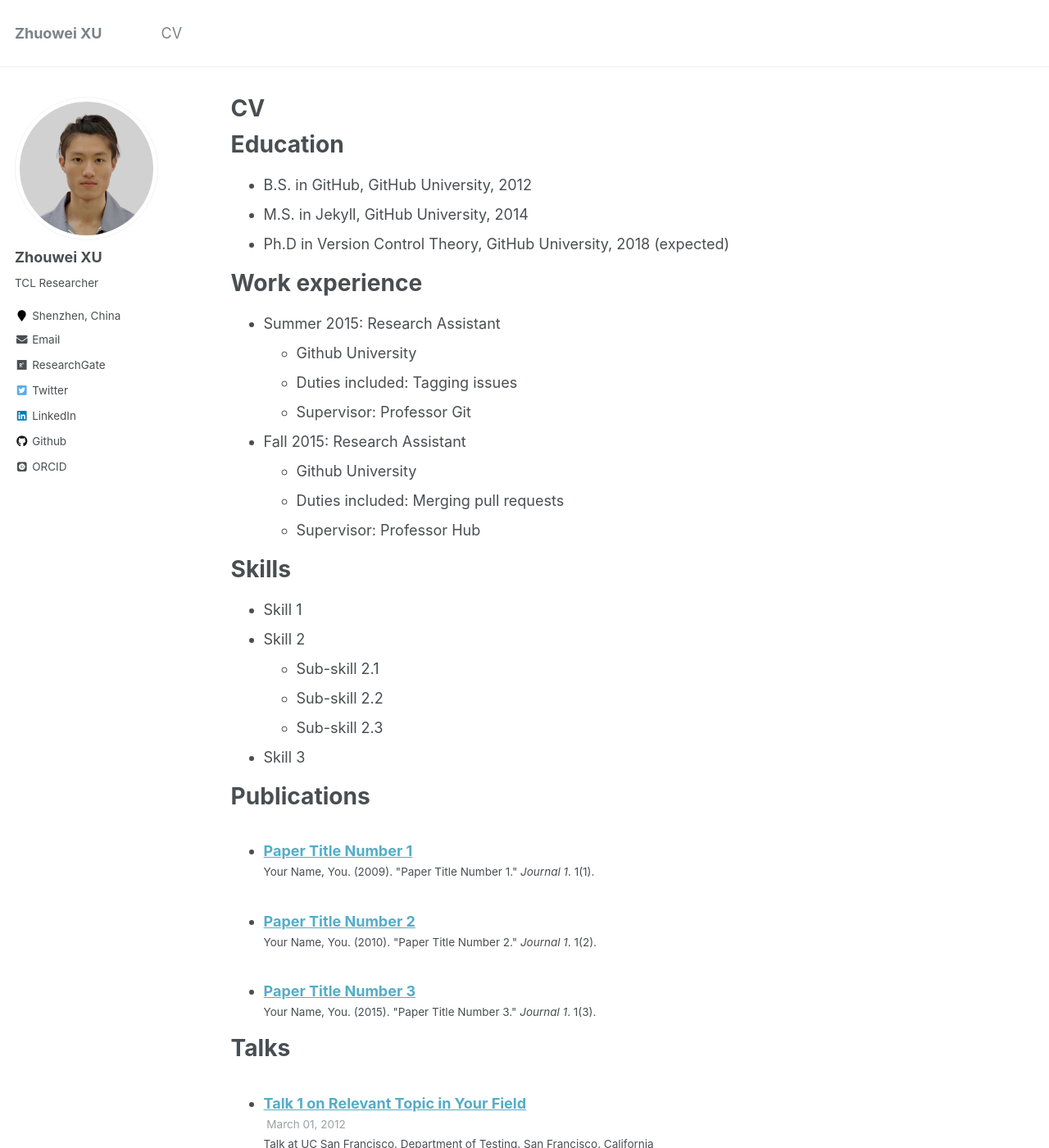
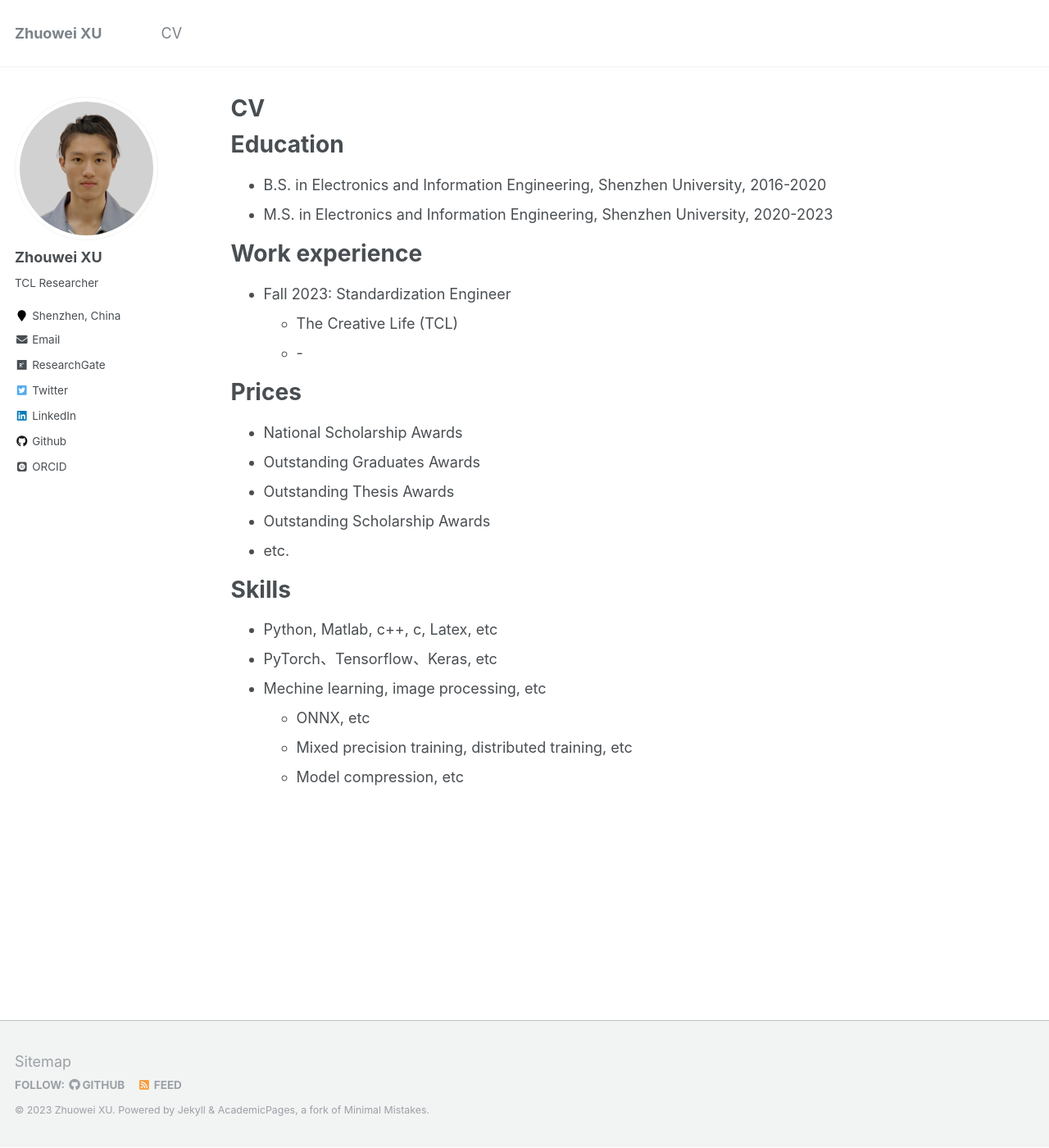
Before and after one commit to zw-xxx/zw-xxxX.github.io, a Jekyll site: the page built from _pages/cv.md, in a window 1280 px wide and 1400 px high. Shown: the whole window at 82% size. Built offline with Jekyll 4.4.1, drawn with Linux system fonts in a browser that asks for light colours; some web fonts are replaced; some of the changed text lies outside the part shown.

Commit message:
Update cv.md

```diff
--- a/_pages/cv.md
+++ b/_pages/cv.md
@@ -11,49 +11,29 @@ redirect_from:
 
 Education
 ======
-* B.S. in GitHub, GitHub University, 2012
-* M.S. in Jekyll, GitHub University, 2014
-* Ph.D in Version Control Theory, GitHub University, 2018 (expected)
+* B.S. in Electronics and Information Engineering, Shenzhen University, 2016-2020
+* M.S. in Electronics and Information Engineering, Shenzhen University, 2020-2023
+
 
 Work experience
 ======
-* Summer 2015: Research Assistant
-  * Github University
-  * Duties included: Tagging issues
-  * Supervisor: Professor Git
+* Fall 2023: Standardization Engineer
+  * The Creative Life (TCL)
+  * -
 
-* Fall 2015: Research Assistant
-  * Github University
-  * Duties included: Merging pull requests
-  * Supervisor: Professor Hub
+Prices
+======
+* National Scholarship Awards
+* Outstanding Graduates Awards
+* Outstanding Thesis Awards
+* Outstanding Scholarship Awards
+* etc.
 
 Skills
 ======
-* Skill 1
-* Skill 2
-  * Sub-skill 2.1
-  * Sub-skill 2.2
-  * Sub-skill 2.3
-* Skill 3
-
-Publications
-======
-  <ul>{% for post in site.publications %}
-    {% include archive-single-cv.html %}
-  {% endfor %}</ul>
-
-Talks
-======
-  <ul>{% for post in site.talks %}
-    {% include archive-single-talk-cv.html %}
-  {% endfor %}</ul>
-
-Teaching
-======
-  <ul>{% for post in site.teaching %}
-    {% include archive-single-cv.html %}
-  {% endfor %}</ul>
-
-Service and leadership
-======
-* Currently signed in to 43 different slack teams
+* Python, Matlab, c++, c, Latex, etc
+* PyTorch、Tensorflow、Keras, etc
+* Mechine learning, image processing, etc
+  * ONNX, etc
+  * Mixed precision training, distributed training, etc
+  * Model compression, etc
```
